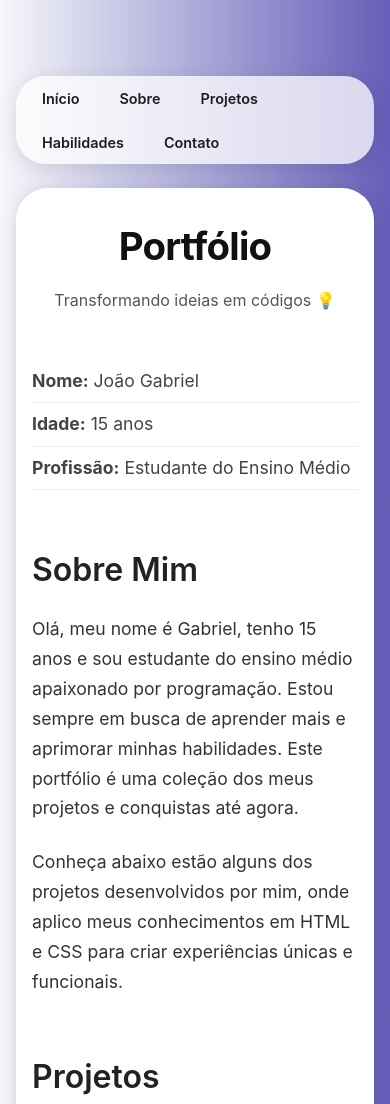
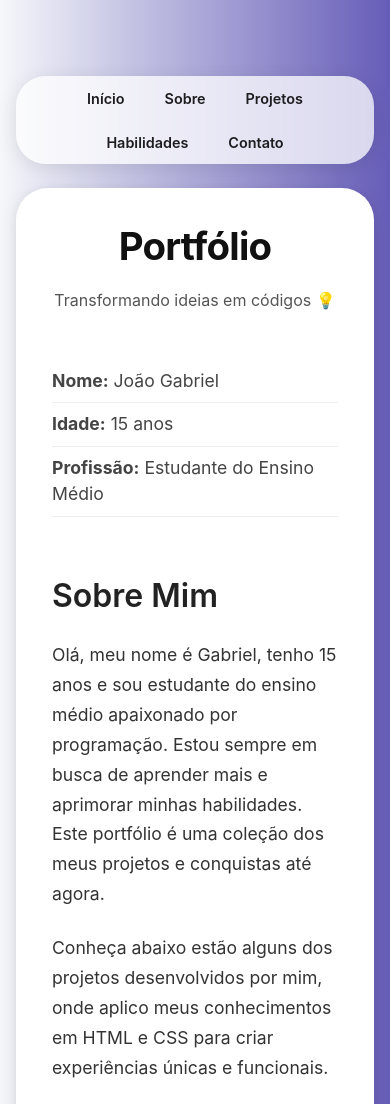
Before and after one commit to gabrieli08898998/Portfolio, a plain HTML site: page index.html in a window 390 px wide. Shown: the top 1104 px of the page. Drawn offline with Linux system fonts and the light colour scheme.

Commit message:
Update style.css

```diff
--- a/style.css
+++ b/style.css
@@ -1,5 +1,4 @@
-
-/* ======== RESET BASIQUINHO ======== */
+/* RESET BASIQUINHO */
 *,
 *::before,
 *::after {
@@ -8,11 +7,11 @@
 
 body {
   margin: 0;
-  padding: 0;
+  padding: 20px 16px;
   font-family: -apple-system, BlinkMacSystemFont, "San Francisco", "Segoe UI", Roboto, Oxygen,
     Ubuntu, Cantarell, "Helvetica Neue", sans-serif;
   background: linear-gradient(90deg, #f5f7fa, #665db8);
-  color: #ffffff;
+  color: #111;
   -webkit-font-smoothing: antialiased;
   -moz-osx-font-smoothing: grayscale;
 
@@ -20,7 +19,6 @@ body {
   opacity: 0;
   transform: translateY(15px);
   animation: fadeSlideIn 0.8s ease forwards;
-  padding: 20px 16px;
   line-height: 1.5;
 }
 
@@ -44,7 +42,7 @@ main {
     0 4px 24px rgba(0, 0, 0, 0.06);
 }
 
-/* NAVBAR estilo Dynamic Island Apple */
+/* NAVBAR */
 .navbar {
   position: sticky;
   top: 20px;
@@ -62,7 +60,7 @@ main {
   z-index: 999;
   user-select: none;
   transition: box-shadow 0.3s ease;
-  color: #fff;
+  color: #111;
 }
 
 .navbar:hover {
@@ -76,6 +74,8 @@ main {
   list-style: none;
   padding: 0;
   margin: 0;
+  flex-wrap: wrap; /* permite quebrar linha no celular */
+  justify-content: center; /* centraliza no celular */
 }
 
 .navbar a {
@@ -119,6 +119,7 @@ header p {
 /* SECTIONS */
 section {
   margin-bottom: 56px;
+  padding: 0 20px;
 }
 
 section h2 {
@@ -237,6 +238,7 @@ figcaption {
   color: #222;
   font-weight: 600;
 }
+
 /* FOOTER liquid glass */
 footer.liquid-glass {
   background: rgba(255, 253, 253, 0.979);
@@ -293,12 +295,10 @@ footer h3 {
   position: relative;
 }
 
-
 .link img {
   width: 24px;
   height: 24px;
   transition: transform 0.3s ease;
-
 }
 
 .link .label {
@@ -308,7 +308,6 @@ footer h3 {
   transition: all 0.3s ease;
   font-size: 0.95rem;
   color: #111;
-
 }
 
 /* Quando passa o mouse */
@@ -318,14 +317,11 @@ footer h3 {
   box-shadow:
     0 4px 12px rgba(0, 0, 0, 0.1);
   cursor: pointer;
-
 }
 
 .link:hover img {
   transform: scale(1.1);
   transition: transform 0.3s ease;
-
-
 }
 
 .link:hover .label {
@@ -348,7 +344,6 @@ footer .copy {
   transition: color 0.3s ease;
 }
 
-
 /* RESPONSIVO */
 @media (max-width: 768px) {
   main {
@@ -370,15 +365,10 @@ footer .copy {
     margin-bottom: 24px;
   }
 
-  @media (max-width: 768px) {
   .navbar ul {
     gap: 20px;
     flex-wrap: wrap;
-  }
-}
-  .navbar a {
-    font-size: 0.95rem;
-    padding: 6px 12px;
+    justify-content: center;
   }
 
   .navbar a {
@@ -399,6 +389,7 @@ footer .copy {
     border-radius: 40px;
   }
 }
+
 /* Scroll Reveal estilo Apple flutuando */
 .invisible {
   opacity: 0;
@@ -411,6 +402,3 @@ footer .copy {
   opacity: 1;
   transform: translateY(0);
 }
-html {
-  scroll-behavior: smooth;
-}
```
